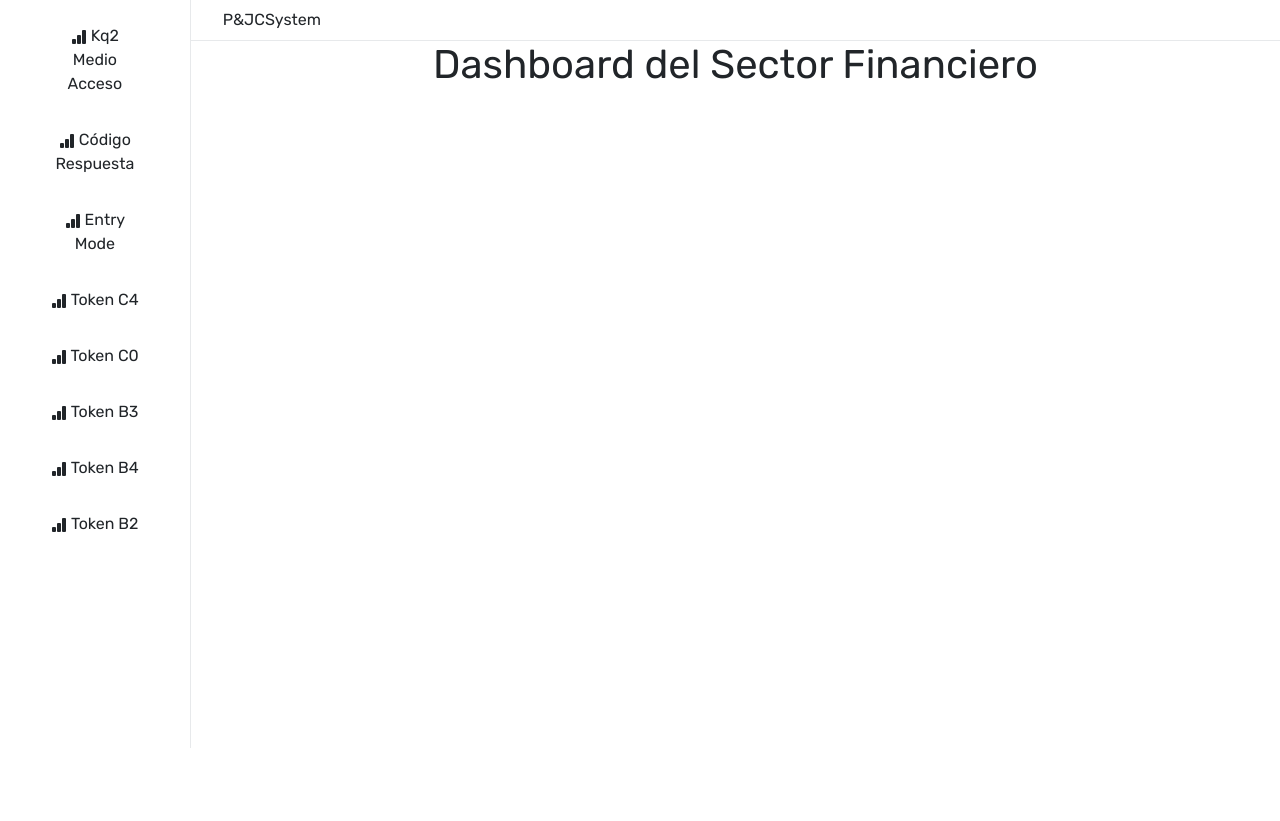
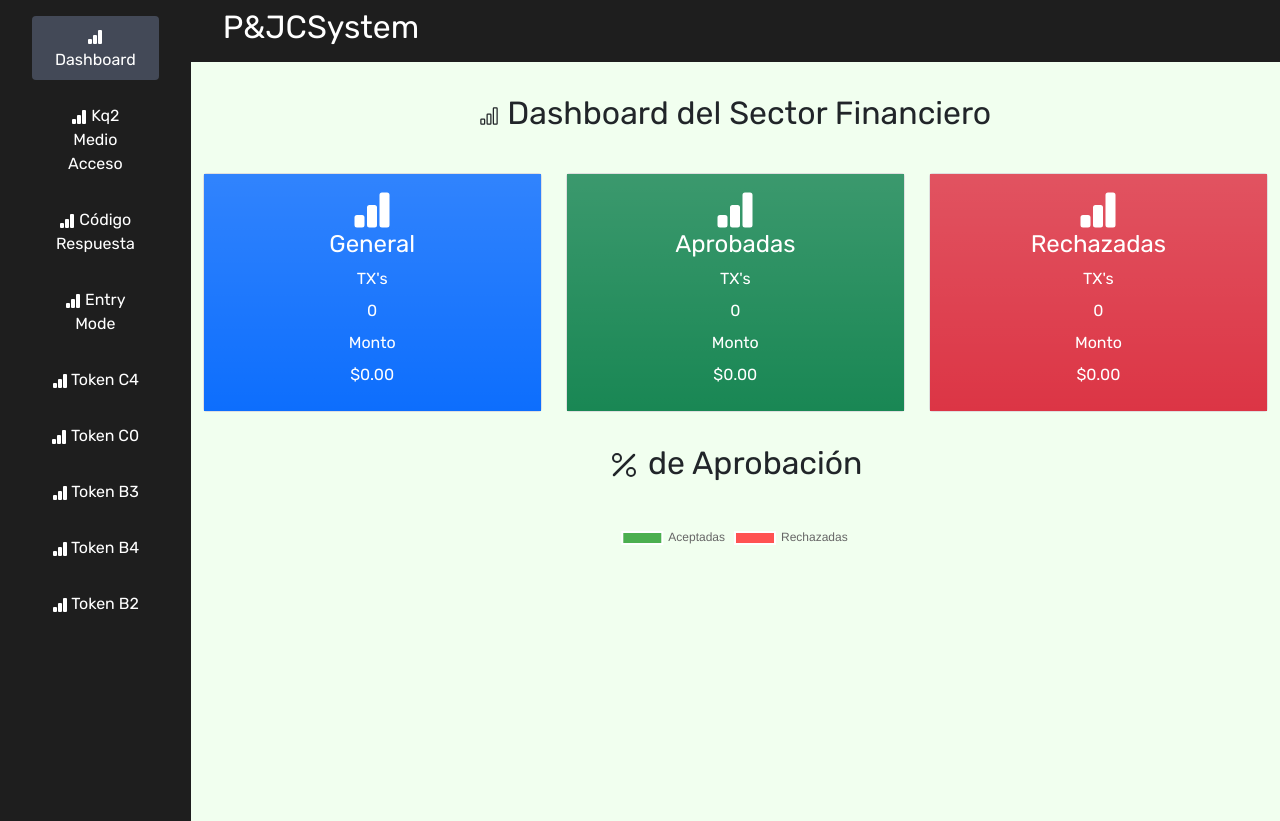
Before and after one commit to Glethi/tokenizador_frontend, a React app: page / in a window 1280 px wide. Before the commit the page ends 800 px from the top, so only its background shows below. Built offline with nearby package versions, Linux system fonts and the light colour scheme; no server answers.

Commit message:
API conectada en Dashboard

```diff
--- a/package.json
+++ b/package.json
@@ -6,9 +6,13 @@
     "@testing-library/jest-dom": "^5.16.2",
     "@testing-library/react": "^12.1.3",
     "@testing-library/user-event": "^13.5.0",
+    "axios": "^0.26.0",
     "bootstrap": "^5.1.3",
+    "chart.js": "^3.7.1",
     "node-sass": "^7.0.1",
+    "numeral": "^2.0.6",
     "react": "^17.0.2",
+    "react-chartjs-2": "^4.0.1",
     "react-dom": "^17.0.2",
     "react-icons": "^4.3.1",
     "react-router-dom": "^6.2.1",
--- /dev/null
+++ b/src/components/ui/Card.js
@@ -0,0 +1,17 @@
+import React from 'react'
+import * as Icons from "react-icons/bs";
+
+export const Card = ({title, tx, amount, color}) => {
+  return (
+    <div className='card rounded'>
+        <div className={"card-body bg-"+color+" bg-gradient"}   >
+            <Icons.BsFillBarChartFill size={40}/>
+            <h4 className='card-title'>{title}</h4>
+            <p className='card-title'>TX's</p>
+            <p className='card-title'>{tx}</p>
+            <p className='card-title'>Monto</p>
+            <p className='card-title'>{amount}</p>
+        </div>
+    </div>
+  )
+}
--- /dev/null
+++ b/src/components/ui/Cards.js
@@ -0,0 +1,62 @@
+import React, { useState, useEffect } from 'react'
+import { Card } from './Card'
+import { getData } from '../../services/dashService'
+import numeral from 'numeral'
+
+export const Cards = () => {
+
+
+const [data, setData] = useState({});
+
+useEffect(() => {
+    async function loadData() {
+        const response = await getData();
+        if(response.status == 200){
+            setData(response.data);
+        }
+    }
+    loadData();
+}, [])
+
+const cards = [
+    {
+        id: 1,
+        title: 'General',
+        tx: numeral(data.totalTX).format('0,0'),
+        amount: numeral(data.totalAmount).format('$0,0.00'),
+        color: 'primary'
+    },
+    {
+        id: 2,
+        title: 'Aprobadas',
+        tx: numeral(data.totalTX_Accepted).format('0,0'),
+        amount: numeral(data.totalAmount_Accepted).format('$0,0.00'),
+        color: 'success'
+    },
+    {
+        id: 3,
+        title: 'Rechazadas',
+        tx: numeral(data.totalTX_Rejected).format('0,0'),
+        amount: numeral(data.totalAmount_Rejected).format('$0,0.00'),
+        color: 'danger'
+    }
+]
+
+  return (
+    <div className='container'>
+        <div className='row'>
+            {
+                cards.map( card => (
+                    <div className='col-md-4' key={card.id}>
+                        <Card
+                        title={card.title}
+                        tx={card.tx}
+                        amount={card.amount}
+                        color={card.color}/>
+                    </div>
+                ))
+            }
+        </div>
+    </div>
+  )
+}
--- a/src/components/ui/Navbar.js
+++ b/src/components/ui/Navbar.js
@@ -1,13 +1,13 @@
 import React from 'react'
-import { Link, NavLink } from 'react-router-dom'
+import { NavLink } from 'react-router-dom'
 
 export const Navbar = () => {
     return (
         <nav className="navbar">
             <div>
-                <Link className="text-dark" to="/">
-                        P&JCSystem
-                </Link>
+                <NavLink className="text-white" to="/">
+                        <h2>P&JCSystem</h2>
+                </NavLink>
             </div>
         </nav>
     )
--- /dev/null
+++ b/src/components/ui/PieGraph.js
@@ -0,0 +1,43 @@
+import React, { useState, useEffect } from 'react'
+import {Pie} from 'react-chartjs-2';
+import { Chart, registerables, ArcElement } from "chart.js";
+import { getData } from '../../services/dashService';
+Chart.register(...registerables);
+Chart.register(ArcElement);
+
+
+export const PieGraph = () => {
+
+const [dataPie, setDataPie] = useState({});
+
+useEffect(() => {
+  async function loadData(){
+    const response = await getData();
+    if(response.status === 200){
+      setDataPie(response.data);
+    }
+  }
+  loadData();
+}, [])
+
+
+const data = {
+    labels:['Aceptadas', 'Rechazadas'],
+    datasets:[{
+        data:[dataPie.percenAccepted, dataPie.percenRejected],
+        backgroundColor:['#4CAF50 ', '#FF5252']
+    }]
+};
+
+const options = {
+    responsive: true
+};
+
+  return (
+    <div className='graphPie'>
+        <Pie
+        data={data}
+        options={options}/>
+    </div>
+  )
+}
--- a/src/components/ui/Sidebar.js
+++ b/src/components/ui/Sidebar.js
@@ -1,14 +1,23 @@
 import React from 'react'
-import { Link, NavLink } from 'react-router-dom'
+import { NavLink } from 'react-router-dom'
 import * as Icons from "react-icons/bs";
 
 export const Sidebar = () =>{
     return (
         <div className='sidebar'>
+            <div className='sidebar-content'>
                 <ul>
                     <li>
                         <NavLink  //className -> Para checar si es que esta actio el link.
-                        className='text-center text-dark rounded py-2 w-100 d-inline-block px-3'
+                            className='text-center text-white rounded py-2 w-100 d-inline-block px-3'
+                            activeClassName={({isActive}) => "" + (isActive ? 'active' : '')}
+                            to="/">
+                        <Icons.BsFillBarChartFill/> Dashboard
+                        </NavLink>
+                    </li>
+                    <li>
+                        <NavLink  //className -> Para checar si es que esta actio el link.
+                            className='text-center text-white rounded py-2 w-100 d-inline-block px-3'
                             activeClassName={({isActive}) => "" + (isActive ? 'active' : '')}
                             to="/kq2">
                         <Icons.BsFillBarChartFill /> Kq2 Medio Acceso
@@ -16,7 +25,7 @@ export const Sidebar = () =>{
                     </li>
                     <li>
                         <NavLink
-                        className='text-center text-dark rounded py-2 w-100 d-inline-block px-3'
+                            className='text-center text-white rounded py-2 w-100 d-inline-block px-3'
                             activeClassName={({isActive}) => " " + (isActive ? 'active' : '')}
                             to="/codigorespuesta">
                         <Icons.BsFillBarChartFill /> Código Respuesta
@@ -24,7 +33,7 @@ export const Sidebar = () =>{
                     </li>
                     <li>
                         <NavLink
-                        className='text-center text-dark rounded py-2 w-100 d-inline-block px-3'
+                            className='text-center text-white rounded py-2 w-100 d-inline-block px-3'
                             activeClassName={({isActive}) => " " + (isActive ? 'active' : '')}
                             to="/entrymode">
                         <Icons.BsFillBarChartFill/> Entry Mode
@@ -32,7 +41,7 @@ export const Sidebar = () =>{
                     </li>
                     <li>
                         <NavLink
-                        className='text-center text-dark rounded py-2 w-100 d-inline-block px-3'
+                            className='text-center text-white rounded py-2 w-100 d-inline-block px-3'
                             activeClassName={({isActive}) => " " + (isActive ? 'active' : '')}
                             to="/tokenc4">
                         <Icons.BsFillBarChartFill/> Token C4
@@ -40,7 +49,7 @@ export const Sidebar = () =>{
                     </li>
                     <li>
                         <NavLink
-                        className='text-center text-dark rounded py-2 w-100 d-inline-block px-3'
+                            className='text-center text-white rounded py-2 w-100 d-inline-block px-3'
                             activeClassName={({isActive}) => " " + (isActive ? 'active' : '')}
                             to="/tokenc0">
                         <Icons.BsFillBarChartFill/> Token C0
@@ -48,7 +57,7 @@ export const Sidebar = () =>{
                     </li>
                     <li>
                         <NavLink
-                        className='text-center text-dark rounded py-2 w-100 d-inline-block px-3'
+                            className='text-center text-white rounded py-2 w-100 d-inline-block px-3'
                             activeClassName={({isActive}) => " " + (isActive ? 'active' : '')}
                             to="/tokenb3">
                         <Icons.BsFillBarChartFill/> Token B3
@@ -56,21 +65,22 @@ export const Sidebar = () =>{
                     </li>
                     <li>
                         <NavLink
-                        className='text-center text-dark rounded py-2 w-100 d-inline-block px-3'
-                        activeclassName={({isActive}) => " " + (isActive ? 'active' : '')}
+                            className='text-center text-white rounded py-2 w-100 d-inline-block px-3'
+                            activeClassName={({isActive}) => " " + (isActive ? 'active' : '')}
                             to="/tokenb4">
                     <Icons.BsFillBarChartFill/> Token B4
                         </NavLink>
                     </li>
                     <li>
                     <NavLink
-                        className='text-center text-dark rounded py-2 w-100 d-inline-block px-3'
-                        activeclassName={({isActive}) => "" + (isActive ? 'active' : '')}
+                            className='text-center text-white rounded py-2 w-100 d-inline-block px-3'
+                            activeClassName={({isActive}) => "" + (isActive ? 'active' : '')}
                             to="/tokenb2">
                     <Icons.BsFillBarChartFill/> Token B2
                         </NavLink>
                     </li>
                 </ul>
             </div>
+        </div>
     )
 }
--- a/src/pages/main/DashboardScreen.js
+++ b/src/pages/main/DashboardScreen.js
@@ -1,9 +1,15 @@
+import { Cards } from "../../components/ui/Cards";
+import { PieGraph } from "../../components/ui/PieGraph";
+import * as Icons from "react-icons/bs";
 
 export const DashboardScreen = () => {
     return (
-        <div className="content">
-            <div className="text-center ">
-            <h1>Dashboard del Sector Financiero</h1>
+        <div className="dashboard">
+            <h2><Icons.BsBarChart size={20}/> Dashboard del Sector Financiero</h2>
+            <div className="dashboard-content">
+                <Cards />
+                <h2><Icons.BsPercent/> de Aprobación</h2>
+                <PieGraph />
             </div>
         </div>
     )
--- a/src/routers/AppRouter.js
+++ b/src/routers/AppRouter.js
@@ -15,9 +15,8 @@ import { TokenC4Screen } from "../pages/tokens/TokenC4Screen";
 export const AppRouter = () => {
     return (
         <BrowserRouter>
-
-            <div className="flex">
-            <Sidebar />
+        <div className="flex">
+        <Sidebar />
             <div className="content w-100">
             <Navbar />
                 <Routes>
--- /dev/null
+++ b/src/services/dashService.js
@@ -0,0 +1,13 @@
+import axios from 'axios';
+
+export async function getData () {
+    try{
+        const response = await axios({
+            url: 'http://localhost:8000/api/test',
+            method: 'GET'
+        })
+    return response;
+    }catch(e){
+        console.log(e);
+    }
+}
--- a/src/styles/base/_base.scss
+++ b/src/styles/base/_base.scss
@@ -5,7 +5,11 @@
     font-family: 'Rubik', sans-serif;
     margin: 0px;
     padding: 0px;
+    .dashboard{
+        background-color: $background;
+    }
 }
+
 
 .flex{
     display: flex;
--- /dev/null
+++ b/src/styles/components/_cards.scss
@@ -0,0 +1,8 @@
+.card{
+    color: white;
+    transition: transform .2s;
+}
+.card:hover{
+    transform: scale(1.05);
+    opacity: 0.8;
+}
--- a/src/styles/components/_dashboard.scss
+++ b/src/styles/components/_dashboard.scss
@@ -0,0 +1,6 @@
+.dashboard{
+    text-align: center;
+    h2{
+        padding: 2rem;
+    }
+}
--- /dev/null
+++ b/src/styles/components/_graphs.scss
@@ -0,0 +1,12 @@
+.graphPie{
+    //margin: 1rem;
+    //padding: 1rem;
+    canvas{
+        max-width: 600px;
+        max-height: 600px;
+        margin-right: auto;
+        margin-left: auto;
+        display: block;
+    }
+
+}
--- a/src/styles/components/_navbar.scss
+++ b/src/styles/components/_navbar.scss
@@ -1,8 +1,6 @@
 .navbar{
-    background-color: $light;
+    background-color: $gray-strong;
     padding: 1rem 2rem;
-    border-bottom: 1px solid $gray;
-
     a{
         text-decoration: none;
     }
--- a/src/styles/components/_sidebar.scss
+++ b/src/styles/components/_sidebar.scss
@@ -1,17 +1,21 @@
 .sidebar{
     width: 14rem;
-    height: calc(100vh - 52px); //Tamaño del navbar
-    border-right: 1px solid $gray;
+    height: auto; //Tamaño del navbar
+    background-color: $gray-strong;
     ul{
         list-style: none;
         padding: 1rem 2rem;
         li{
             margin-bottom: 1rem;
             a{
+
                 text-decoration: none;
                 &.active{
-                    background-color: $gray;
+                    background-color: $black-selected;
                 }
+            }
+            a:hover{
+                background-color: $black-selected;
             }
         }
     }
--- a/src/styles/styles.scss
+++ b/src/styles/styles.scss
@@ -1,5 +1,8 @@
 $light: #ffff;
 $gray: #e7e9eb;
+$gray-strong: #1e1e1e;
+$black-selected: #434957;
+$background: #f1ffef;
 
 //CSS base
 @import './base/base';
@@ -8,3 +11,5 @@ $gray: #e7e9eb;
 @import './components/navbar';
 @import './components/sidebar';
 @import './components/dashboard';
+@import './components/cards';
+@import './components/graphs';
```
Also changed, not shown: 1 other file. Lines whose indentation alone changed are shown as unchanged.
